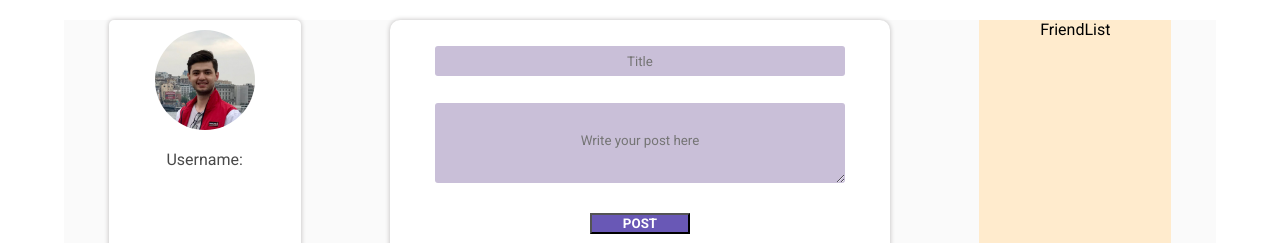
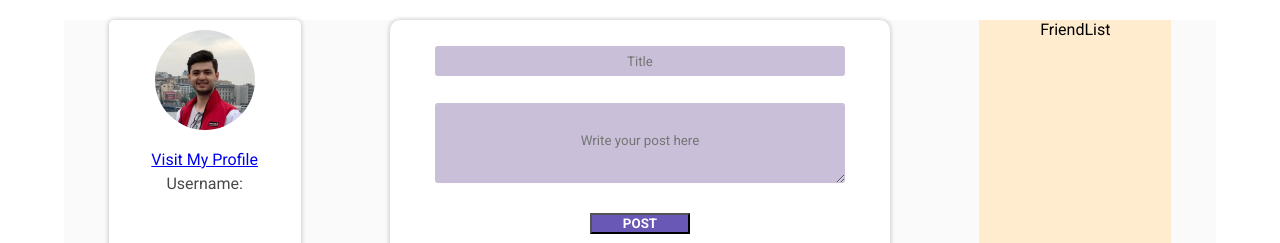
Before and after one commit to Alice-Nekruz/social-gratitude-client, a React (Create React App) app: page /posts in a window 1280 px wide. Shown: the top 243 px of the page. Built offline with nearby package versions, Linux system fonts and the light colour scheme; no server answers.

Commit message:
Added CSS to sideprofile in PostList

```diff
--- a/src/components/post/PostList.js
+++ b/src/components/post/PostList.js
@@ -39,7 +39,8 @@ class PostList extends Component {
 
             <div className="side-profile">
               <img src={mypic} alt="profile pic"/>
-              <Link className='text-link' to={`/my-profile/${this.props.getUser?._id}`}>Username: {this.props.getUser?.username}</Link>
+              <Link to={`/my-profile/${this.props.getUser?._id}`}>Visit My Profile</Link>
+              <div className='text-link'>Username: {this.props.getUser?.username}</div>
             </div>
 
             <div>
--- a/src/components/post/style/postList.css
+++ b/src/components/post/style/postList.css
@@ -115,4 +115,5 @@
 .text-link {
     color: rgb(73, 73, 73);
     text-decoration: inherit;
+    margin: 5px 0px;
 }
```
